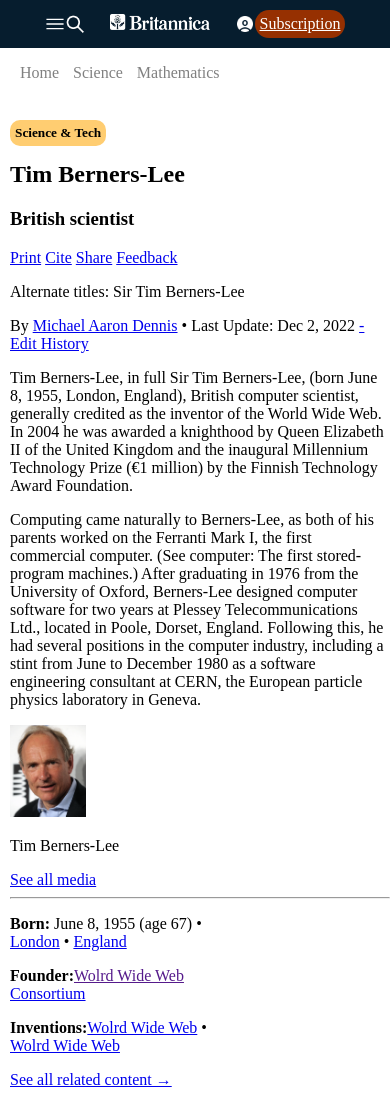
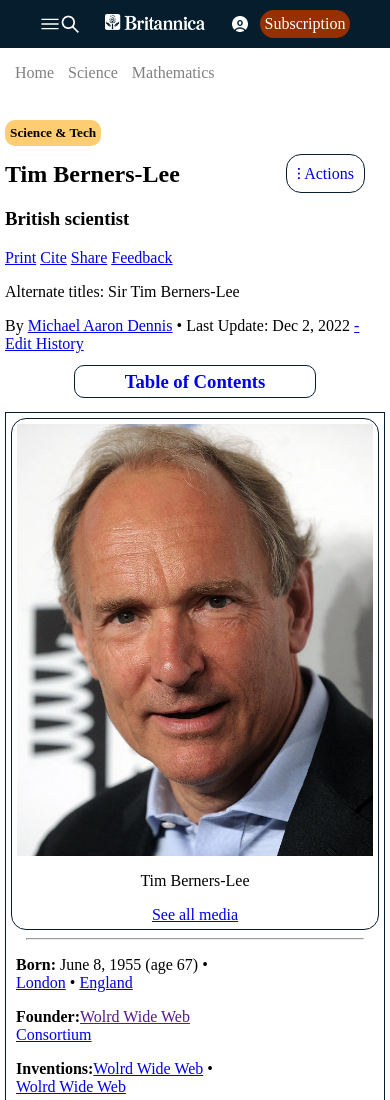
Before and after one commit to Harbingar/tim-berners-lee, a website built with Vite: page index.html in a window 390 px wide. Shown: the top 1100 px of the page. Built offline with nearby package versions, Linux system fonts and the light colour scheme.

Commit message:
Update the mobile version v2

```diff
--- a/index.html
+++ b/index.html
@@ -38,25 +38,33 @@
       </div>
     </header>
     <main>
-      <ul>
+      <ul class="branch">
         <li><a href="#">Home</a></li>
         <li><a href="#">Science</a></li>
         <li><a href="#">Mathematics</a></li>
       </ul>
       <section>
-        <h5 class="category"><strong>Science & Tech</strong></h5>
-        <h1>Tim Berners-Lee</h1>
-        <h3>British scientist</h3>
-        <aside>
+        <div class="head">
+          <div>
+            <h5><strong>Science & Tech</strong></h5>
+            <h1>Tim Berners-Lee</h1>
+            <h3>British scientist</h3>
+          </div>
+          <div>
+            <a href="#" class="action">⁝ Actions</a>
+          </div>
+        </div>
+        <aside class="options">
           <a href="#">Print</a>
           <a href="#">Cite</a>
           <a href="#">Share</a>
           <a href="#">Feedback</a>
-          <a href="#"></a>
         </aside>
         <p>Alternate titles: Sir Tim Berners-Lee</p>
         <p>By <a href="#">Michael Aaron Dennis</a> • Last Update: Dec 2, 2022 <a href="#"> - Edit History</a></p>
-
+        <div class="table">
+          <h3><a href="#">Table of Contents</a></h3>
+        </div>
         <div class="content">
           <article>
             <p>Tim Berners-Lee, in full Sir Tim Berners-Lee, (born June 8, 1955, London, England), British computer scientist, generally credited as the inventor of the World Wide Web. In 2004 he was awarded a knighthood by Queen Elizabeth II of the United Kingdom and the inaugural Millennium Technology Prize (€1 million) by the Finnish Technology Award Foundation.</p>
--- a/style.css
+++ b/style.css
@@ -41,11 +41,13 @@
   .sub{
     background-color: #963001;
     padding: 5px;
+    margin-left: 10px;
     border-radius: 15px;
     color: white;
+    text-decoration: none;
   }
   .img img{
-    width: 20%;
+    width: 100%;
   }
   li a{
     text-decoration: none;
@@ -59,7 +61,8 @@
     margin-right: 10px;
   }
   main{
-    margin-left: 10px;
+    margin-left: 5px;
+    margin-right: 5px;
   }
   main h5{
     display: inline-block;
@@ -68,12 +71,75 @@
     padding: 5px;
     margin-bottom: -20px;
   }
+  .action{
+    margin-right: 20px;
+    border: 1px solid grey;
+    padding: 10px;
+    border-radius: 15px;
+    text-decoration: none;
+  }
+  .head{
+    display: flex;
+    justify-content: space-between;
+    align-items: center;
+  }
+  .head a {
+    border: 1px solid #061D2E;
+  }
+  .content{
+    border: 1px solid #061D2E;
+    display: flex;
+    flex-direction: column-reverse;
+  }
+  aside .img{
+    border: 1px solid #061D2E;
+    margin: 5px;
+    padding: 5px;
+    border-radius: 15px;
+    display: flex;
+    flex-direction: column;
+    align-items: center;
+  }
+  .bio{
+    margin-left: 10px;
+  }
+  .center-aside{
+    text-align: center;
+    text-decoration: none;
+    border: 1px solid #061D2E;
+    border-radius: 10px;
+  }
+  hr{
+    margin-left: 20px;
+    margin-right: 20px;
+  }
+  .table{
+    text-align: center;
+  }
+  .table a{
+    text-decoration: none;
+    border: 1px solid #061D2E;
+    padding: 5px 50px 5px 50px;
+    border-radius: 10px;
+  }
 }
 @media (min-width: 751px) {
   .mobile{
     display: none;
   }
   .category{
+    display: none;
+  }
+  .actions{
+    display: none;
+  }
+  .action{
+    display: none;
+  }
+  .table{
+    display: none;
+  }
+  .head h5{
     display: none;
   }
   body{
@@ -114,14 +180,24 @@
   main{
     margin-left: 30px;
     margin-right: auto 0px;
-    border: 1px solid #000;
+    border: 1px solid #061D2E;
   }
   main li{
     display: inline;
     margin-right: 20px;
   }
+  .branch li a{
+    text-decoration: none;
+    color: grey;
+  }
+  .options a{
+    border: 1px solid #061D2E;
+    padding: 5px;
+    margin-right: 10px;
+    border-radius: 10px;
+  }
   section{
-    border: 1px solid #000;
+    border: 1px solid #061D2E;
     margin-left: 40px;
     padding: 15px;
     width: 50%;
@@ -134,7 +210,7 @@
     margin-right: 15px;
   }
   .content aside{
-    border: 1px solid #000;
+    border: 1px solid #061D2E;
     width: 40%;
     padding: 20px;
   }
@@ -147,6 +223,14 @@
     width: 60%;
   }
   .center-aside{
-    border: solid 1px solid #000;
+    border: solid 1px solid #061D2E;
   }
+  hr{
+    margin-left: 20px;
+    margin-right: 20px;
+  }
+  section aside a{
+    text-decoration: none;
+  }
+
 }
```
